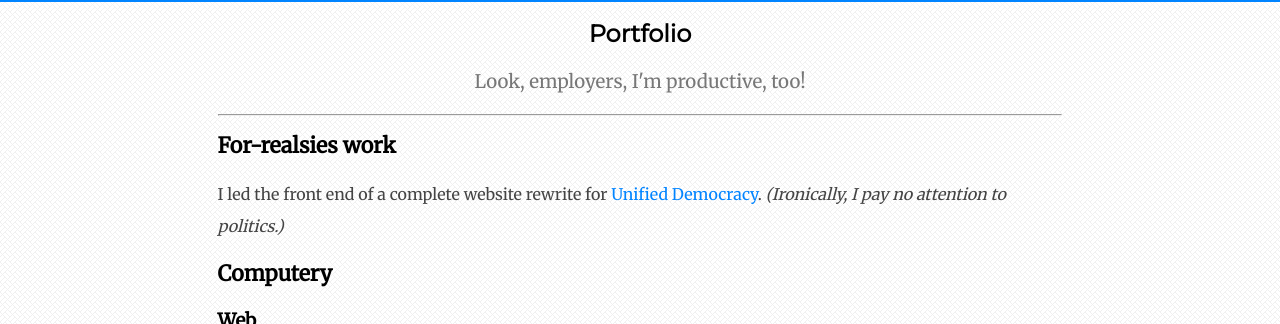
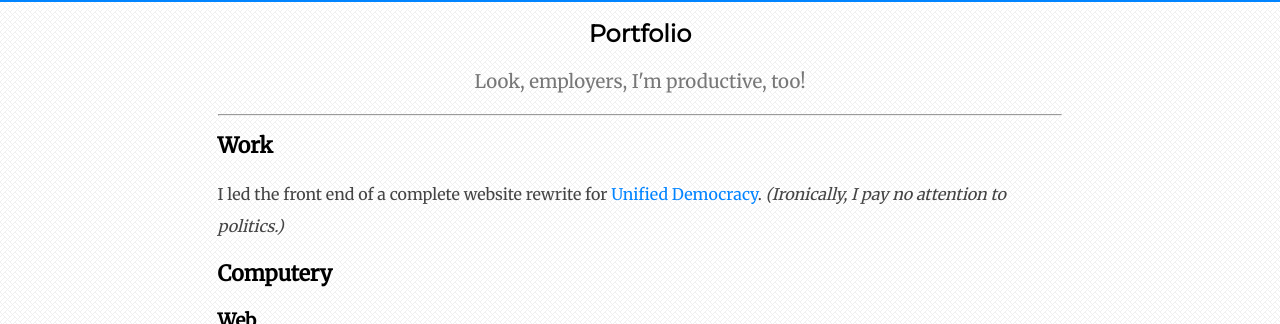
Before and after one commit to theycallmezeal/theycallmezeal.github.io, a Jekyll site: the page built from portfolio.md, in a window 1280 px wide. Shown: the part 183-507 px from the top of the page. Built offline with Jekyll 4.4.1, drawn with Linux system fonts in a browser that asks for light colours.

Commit message:
Update portfolio.md

```diff
--- a/portfolio.md
+++ b/portfolio.md
@@ -3,7 +3,7 @@ layout: default
 title: Portfolio
 subtitle: Look, employers, I'm productive, too!
 ---
-# For-realsies work
+# Work
 
 I led the front end of a complete website rewrite for [Unified Democracy](https://www.unifieddemocracy.org/). *(Ironically, I pay no attention to politics.)*
 
```
